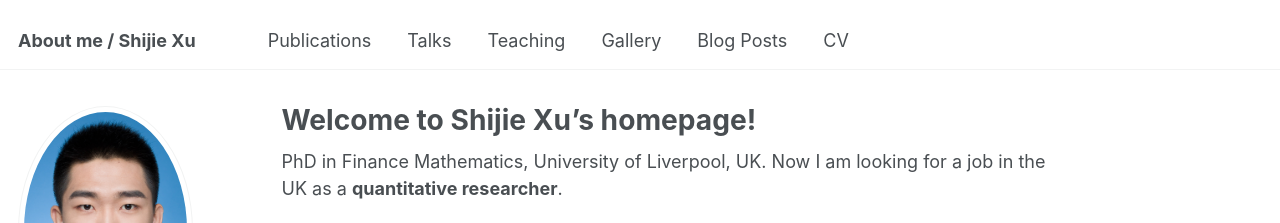
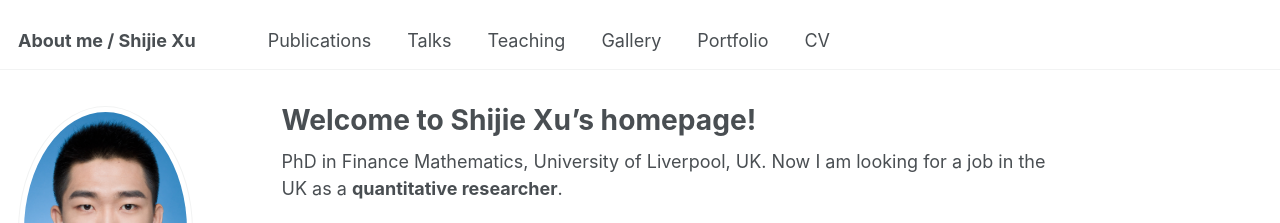
Before and after one commit to ShijieXu1993/uk.github.io, a Jekyll site: the page built from _pages/about.md, in a window 1280 px wide. Shown: the top 223 px of the page. Built offline with Jekyll 4.4.1, drawn with Linux system fonts in a browser that asks for light colours; some web fonts are replaced.

Commit message:
Update navigation.yml

```diff
--- a/_data/navigation.yml
+++ b/_data/navigation.yml
@@ -17,7 +17,7 @@ main:
   - title: "Gallery"
     url: /portfolio/
 
-  - title: "Blog Posts"
+  - title: "Portfolio"
     url: /year-archive/
 
   - title: "CV"
```
